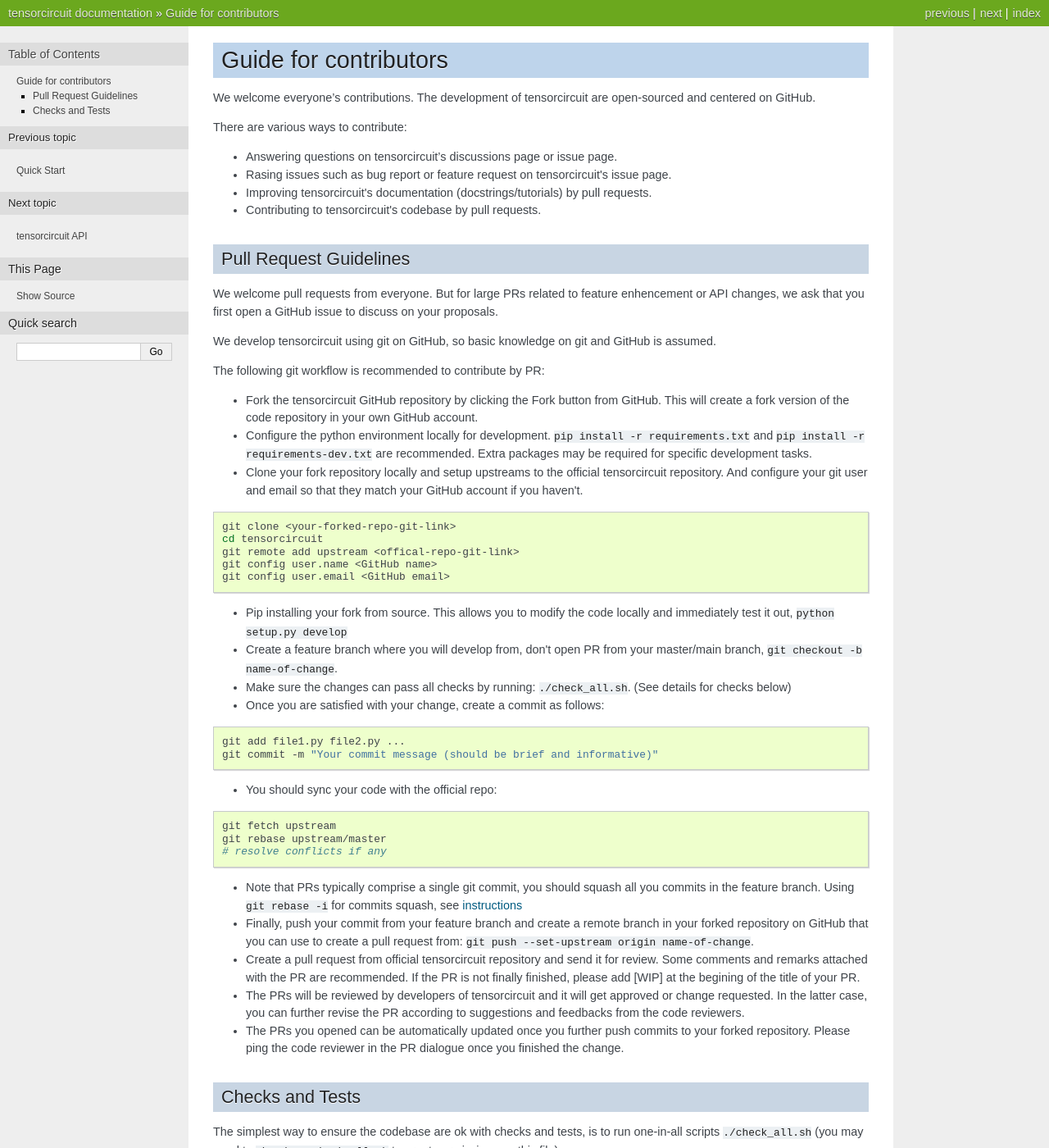
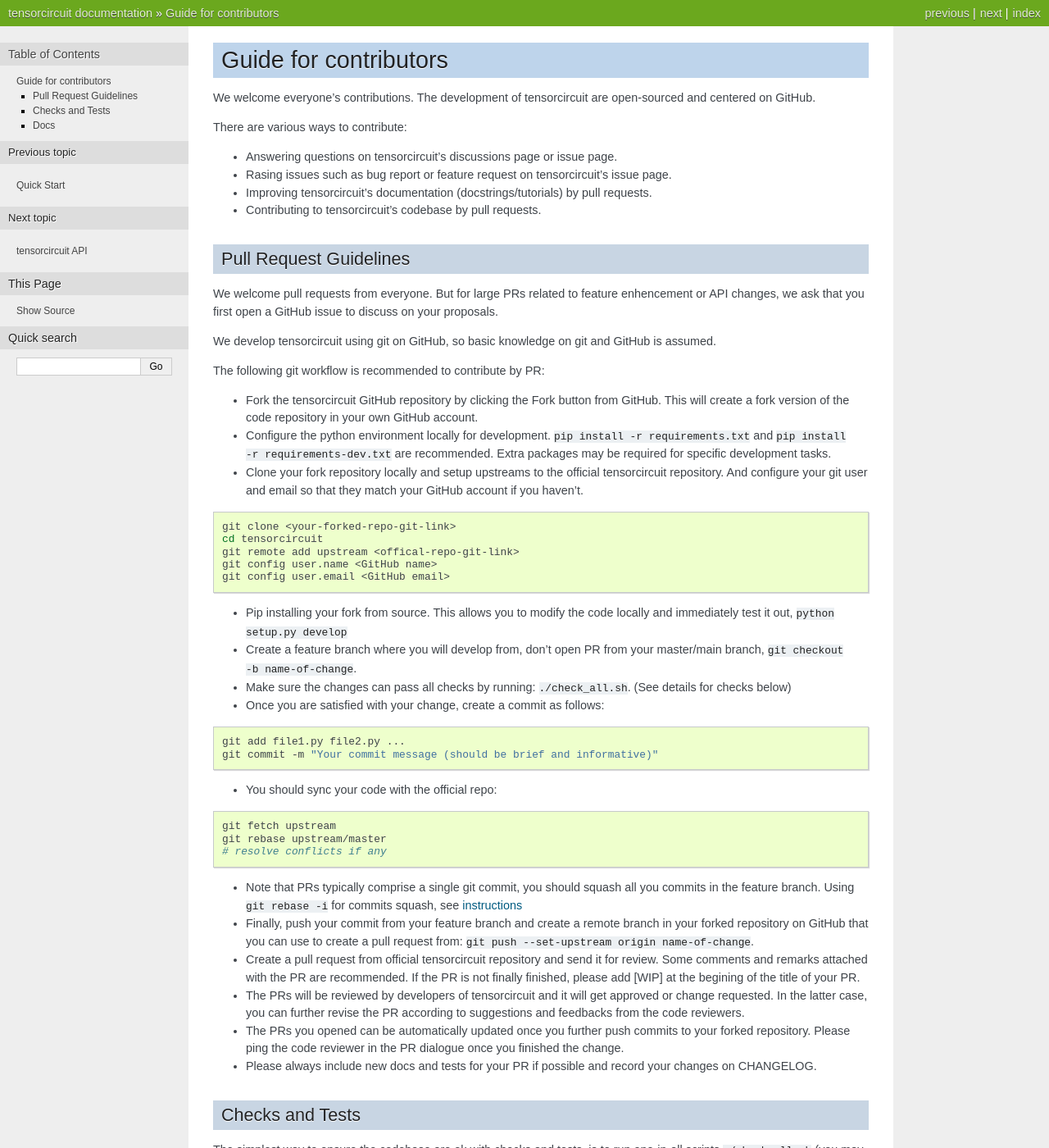
Before and after one commit to tencent-quantum-lab/tensorcircuit, a Sphinx documentation site: the page built from docs/source/contribution.rst, in a window 1280 px wide and 1400 px high. Shown: the whole window at 82% size. Built offline with Sphinx 7.4.7, drawn with Linux system fonts in a browser that asks for light colours; some of the changed lines change nothing that is shown; some of the changed text lies outside the part shown.

Commit message:
i18n for docs

```diff
--- a/docs/source/conf.py
+++ b/docs/source/conf.py
@@ -62,7 +62,7 @@
 #
 # This is also used if you do content translation via gettext catalogs.
 # Usually you set "language" from the command line for these cases.
-language = "cn"
+language = "en"
 
 # List of patterns, relative to source directory, that match files and
 # directories to ignore when looking for source files.
@@ -190,5 +190,5 @@
     ),
 ]
 
-
+locale_dirs = ["locale/"]  # path is example but recommended.
 # -- Extension configuration -------------------------------------------------
--- a/docs/source/contribution.rst
+++ b/docs/source/contribution.rst
@@ -69,6 +69,8 @@
 
 * The PRs you opened can be automatically updated once you further push commits to your forked repository. Please ping the code reviewer in the PR dialogue once you finished the change.
 
+* Please always include new docs and tests for your PR if possible and record your changes on CHANGELOG.
+
 
 Checks and Tests
 --------------------
@@ -92,3 +94,30 @@
 The similar tests and checks are also available via GitHub action as CI infrastructures.
 
 Please also include corresponding changes for CHANGELOG.md and docs for the PR.
+
+
+Docs
+--------
+
+We use `sphnix <https://www.sphinx-doc.org/en/master/>`__ to manage the documentations.
+
+The source files for docs are .rst file in docs/source.
+
+For English docs, ``make html`` in docs dir is enough. The html version of the docs are in docs/build/html.
+
+**i18n:**
+
+For Chinese docs, we refer to standard i18n workflow provided by sphnix, see `here <https://www.sphinx-doc.org/en/master/usage/advanced/intl.html>`__.
+
+To update the po file from updated English rst files, using
+
+.. code-block:: bash
+
+    cd docs
+    make gettext
+    sphinx-intl update -p build/gettext -l cn
+
+
+Edit these .po files to add translations (`poedit <https://poedit.net/>`__ recommended). These files are in docs/source/locale/cn/LC_MESSAGES.
+
+Generate Chinese version of the documentation: ``make -e SPHINXOPTS="-D language='cn'" html``.
```
Also changed, not shown: 5 other files.
